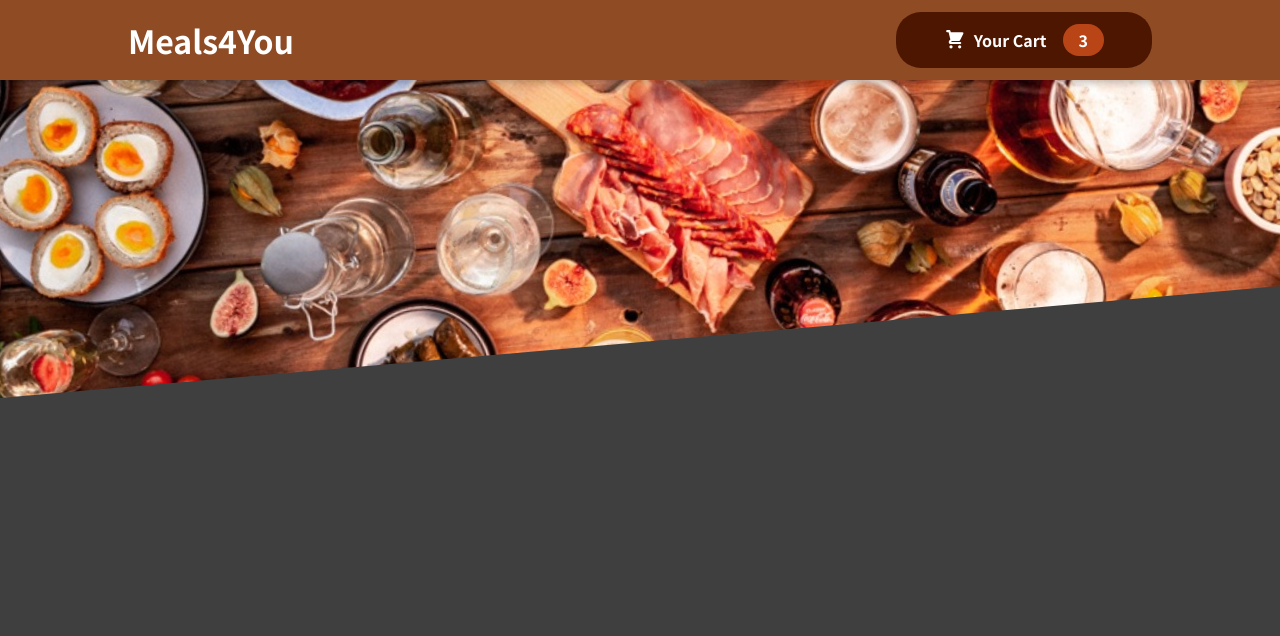
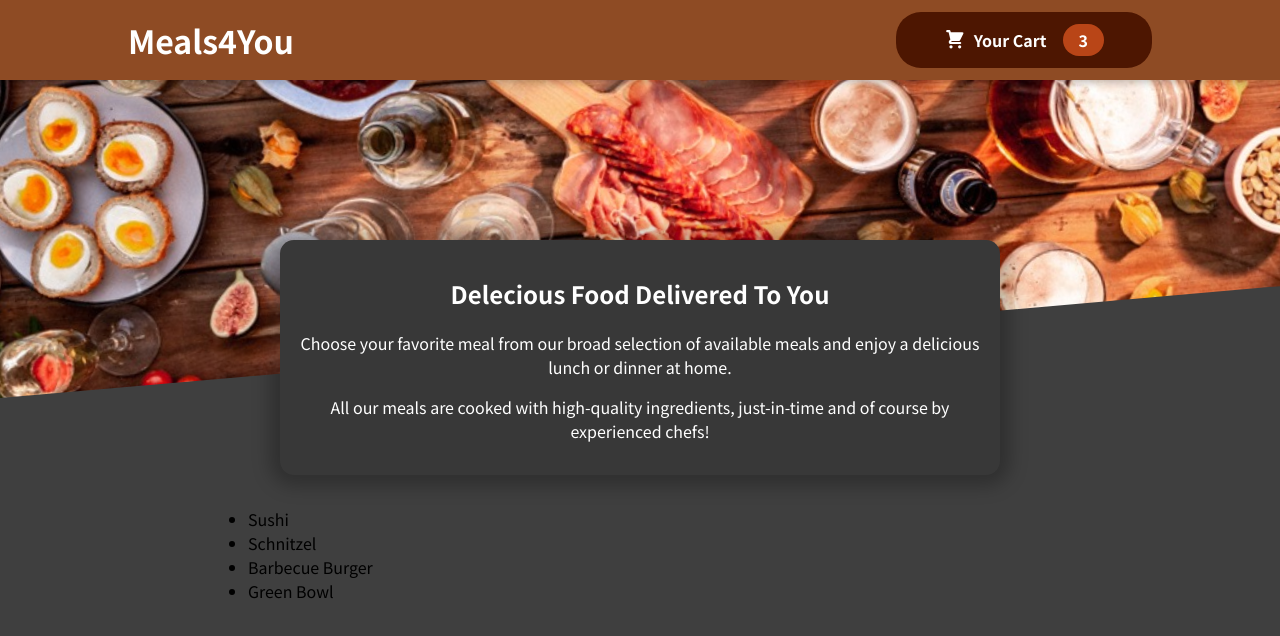
Before and after one commit to brettl1991/food-order-app, a React (Create React App) app: page / in a window 1280 px wide. Shown: the top 636 px of the page. Built offline with nearby package versions, Linux system fonts and the light colour scheme.

Commit message:
feat: add Meals component with data and style

```diff
--- a/src/App.js
+++ b/src/App.js
@@ -1,9 +1,13 @@
 import Header from "./components/Layout/Header";
+import Meals from "./components/Meals/Meals";
 
 function App() {
   return (
     <>
       <Header />
+      <main>
+        <Meals />
+      </main>
     </>
   );
 }
--- /dev/null
+++ b/src/components/Meals/AvailableMeals.js
@@ -0,0 +1,65 @@
+import React from "react";
+import styled from "styled-components";
+
+const DUMMY_MEALS = [
+  {
+    id: "m1",
+    name: "Sushi",
+    description: "Finest fish and veggies",
+    price: 22.99,
+  },
+  {
+    id: "m2",
+    name: "Schnitzel",
+    description: "A german specialty!",
+    price: 16.5,
+  },
+  {
+    id: "m3",
+    name: "Barbecue Burger",
+    description: "American, raw, meaty",
+    price: 12.99,
+  },
+  {
+    id: "m4",
+    name: "Green Bowl",
+    description: "Healthy...and green...",
+    price: 18.99,
+  },
+];
+
+const AvailableMeals = () => {
+  const mealsList = DUMMY_MEALS.map((meal) => <li>{meal.name}</li>);
+  return (
+    <SectionStyle>
+      <MealsStyle>{mealsList}</MealsStyle>
+    </SectionStyle>
+  );
+};
+export default AvailableMeals;
+
+const SectionStyle = styled.section`
+  max-width: 60rem;
+  width: 90%;
+  margin: 2rem auto;
+  animation: meals-appear 1s ease-out forwards;
+`;
+
+const MealsStyle = styled.ul`
+  max-width: 60rem;
+  width: 90%;
+  margin: 2rem auto;
+  animation: meals-appear 1s ease-out forwards;
+
+  @keyframes meals-appear {
+    from {
+      opacity: 0;
+      transform: translateY(3rem);
+    }
+
+    to {
+      opacity: 1;
+      transform: translateY(0);
+    }
+  }
+`;
--- /dev/null
+++ b/src/components/Meals/Meals.js
@@ -0,0 +1,14 @@
+import React from "react";
+import MealsSummary from "./MealsSummary";
+import AvailableMeals from "./AvailableMeals";
+
+const Meals = () => {
+  return (
+    <>
+      <MealsSummary />
+      <AvailableMeals />
+    </>
+  );
+};
+
+export default Meals;
--- /dev/null
+++ b/src/components/Meals/MealsSummary.js
@@ -0,0 +1,34 @@
+import React from "react";
+import styled from "styled-components";
+
+const MealsSummary = () => {
+  return (
+    <SectionStyle>
+      <h2>Delecious Food Delivered To You</h2>
+      <p>
+        Choose your favorite meal from our broad selection of available meals
+        and enjoy a delicious lunch or dinner at home.
+      </p>
+      <p>
+        All our meals are cooked with high-quality ingredients, just-in-time and
+        of course by experienced chefs!
+      </p>
+    </SectionStyle>
+  );
+};
+
+const SectionStyle = styled.section`
+  text-align: center;
+  max-width: 45rem;
+  width: 90%;
+  margin: auto;
+  margin-top: -10rem;
+  position: relative;
+  background-color: #383838;
+  color: white;
+  border-radius: 14px;
+  padding: 1rem;
+  box-shadow: 0 1px 18px 10px rgba(0, 0, 0, 0.25);
+`;
+
+export default MealsSummary;
```
